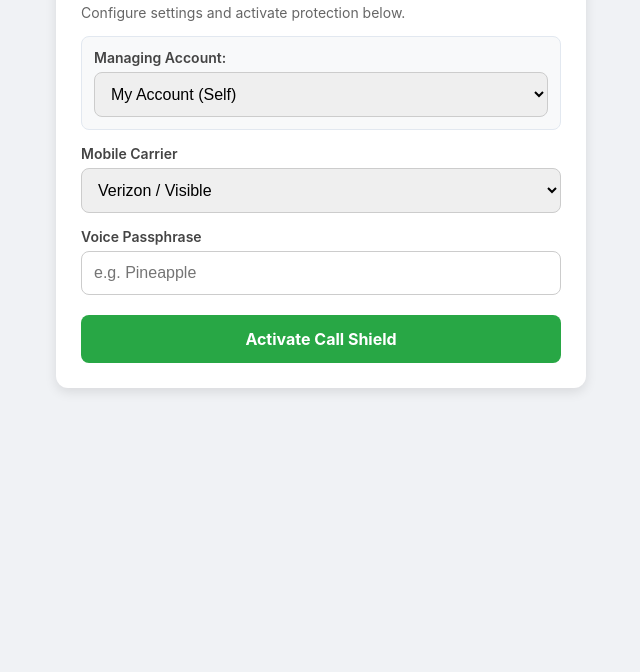
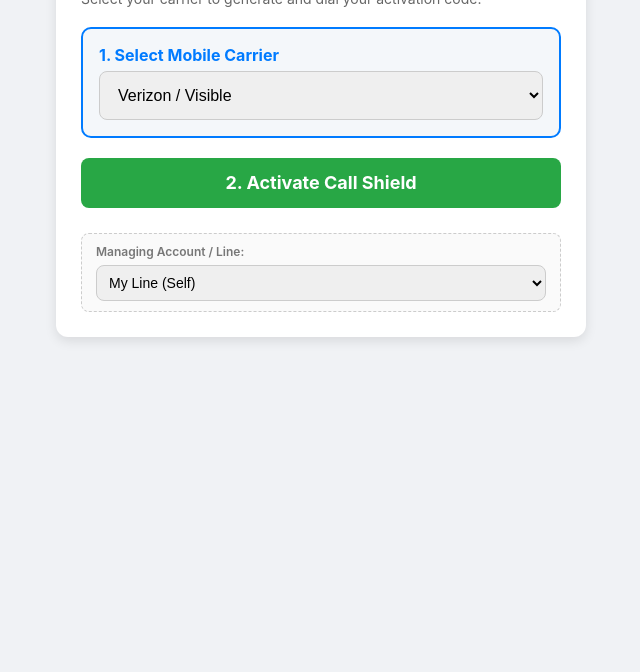
Before and after one commit to AIHarvey2026/MobileCallShield-backend, a website: page public/index.html in a window 1280 px wide. Shown: the part 128-800 px from the top of the page, without its empty margins (319-959 px from the left). Drawn offline with Linux system fonts and the light colour scheme.

Commit message:
Update frontend to open login-free dashboard and serve clean index.html

```diff
--- a/public/index.html
+++ b/public/index.html
@@ -7,40 +7,83 @@
   <style>
     body { font-family: -apple-system, BlinkMacSystemFont, "Segoe UI", Roboto, sans-serif; background: #f0f2f5; padding: 20px; }
     .container { max-width: 480px; margin: 30px auto; background: white; padding: 25px; border-radius: 12px; box-shadow: 0 4px 12px rgba(0,0,0,0.1); }
-    h2 { margin-top: 0; color: #1a1a1a; }
+    h2 { margin-top: 0; color: #1a1a1a; margin-bottom: 6px; }
+    p.subtitle { color: #666; font-size: 14px; margin-top: 0; margin-bottom: 20px; }
     label { display: block; margin-top: 15px; font-weight: 600; font-size: 14px; color: #444; }
-    input, select, button { width: 100%; padding: 12px; margin-top: 6px; font-size: 16px; border-radius: 8px; border: 1px solid #ccc; box-sizing: border-box; }
-    .account-switcher-box { background: #f8f9fa; border: 1px solid #e2e8f0; padding: 12px; border-radius: 8px; margin-top: 15px; }
-    .btn-primary { background: #007bff; color: white; border: none; font-weight: bold; cursor: pointer; margin-top: 20px; }
-    .btn-activate { background: #28a745; color: white; border: none; font-weight: bold; text-align: center; display: block; line-height: 48px; border-radius: 8px; text-decoration: none; margin-top: 20px; }
+    select, button { width: 100%; padding: 14px; margin-top: 6px; font-size: 16px; border-radius: 8px; border: 1px solid #ccc; box-sizing: border-box; }
+
+    /* Prominent Carrier Selector Styling */
+    .carrier-box { background: #f4f7fa; border: 2px solid #007bff; padding: 16px; border-radius: 10px; margin-top: 10px; }
+    .carrier-label { font-size: 16px; font-weight: 700; color: #007bff; margin-top: 0; }
+
+    .btn-activate { background: #28a745; color: white; border: none; font-weight: bold; text-align: center; display: block; line-height: 50px; border-radius: 8px; text-decoration: none; margin-top: 20px; cursor: pointer; font-size: 18px; }
+    .btn-activate:hover { background: #218838; }
+    .status-msg { margin-top: 15px; font-size: 14px; font-weight: 600; text-align: center; }
+
+    /* Secondary Guardian Switcher */
+    .account-switcher-box { background: #fafafa; border: 1px dashed #ccc; padding: 10px 14px; border-radius: 8px; margin-top: 25px; }
+    .account-switcher-box label { font-size: 12px; color: #777; margin-top: 0; }
+    .account-switcher-box select { padding: 8px; font-size: 14px; }
   </style>
 </head>
 <body>
 
 <div class="container">
-  <h2>Call Shield Dashboard</h2>
-  <p style="color: #666; font-size: 14px;">Configure settings and activate protection below.</p>
+  <h2>Call Shield Activation</h2>
+  <p class="subtitle">Select your carrier to generate and dial your activation code.</p>
 
-  <!-- Guardian Account Switcher -->
-  <div class="account-switcher-box">
-    <label for="accountSelector" style="margin-top: 0;">Managing Account:</label>
-    <select id="accountSelector">
-      <option value="">My Account (Self)</option>
+  <!-- Instant Carrier Access -->
+  <div class="carrier-box">
+    <label for="carrier" class="carrier-label">1. Select Mobile Carrier</label>
+    <select id="carrier">
+      <option value="verizon">Verizon / Visible</option>
+      <option value="att">AT&T / Cricket</option>
+      <option value="tmobile">T-Mobile / Mint / Metro</option>
     </select>
   </div>
 
-  <label for="carrier">Mobile Carrier</label>
-  <select id="carrier">
-    <option value="verizon">Verizon / Visible</option>
-    <option value="att">AT&T / Cricket</option>
-    <option value="tmobile">T-Mobile / Mint / Metro</option>
-  </select>
+  <a href="#" id="activateBtn" class="btn-activate" onclick="handleActivation(event)">2. Activate Call Shield</a>
 
-  <label for="passphrase">Voice Passphrase</label>
-  <input type="text" id="passphrase" placeholder="e.g. Pineapple">
+  <div id="statusMsg" class="status-msg"></div>
 
-  <a href="#" id="activateBtn" class="btn-activate">Activate Call Shield</a>
+  <!-- Guardian Account Switcher (Secondary) -->
+  <div class="account-switcher-box">
+    <label for="accountSelector">Managing Account / Line:</label>
+    <select id="accountSelector">
+      <option value="self">My Line (Self)</option>
+    </select>
+  </div>
 </div>
+
+<script>
+  async function handleActivation(event) {
+    event.preventDefault();
+    const carrier = document.getElementById('carrier').value;
+    const statusMsg = document.getElementById('statusMsg');
+
+    statusMsg.style.color = '#007bff';
+    statusMsg.innerText = 'Generating activation code...';
+
+    try {
+      const response = await fetch(`/api/user/activation-code?carrier=${encodeURIComponent(carrier)}`);
+      const data = await response.json();
+
+      if (data.dialCode || data.telUri) {
+        statusMsg.style.color = '#28a745';
+        statusMsg.innerText = `Dial Code: ${data.dialCode || data.telUri}. Opening dialer...`;
+
+        window.location.href = data.telUri || `tel:${encodeURIComponent(data.dialCode)}`;
+      } else {
+        statusMsg.style.color = '#dc3545';
+        statusMsg.innerText = data.error || 'Failed to generate activation code.';
+      }
+    } catch (err) {
+      console.error('Activation Error:', err);
+      statusMsg.style.color = '#dc3545';
+      statusMsg.innerText = 'Error connecting to server.';
+    }
+  }
+</script>
 
 </body>
 </html>
```
Also changed, not shown: server.js (+11 -24 lines).
